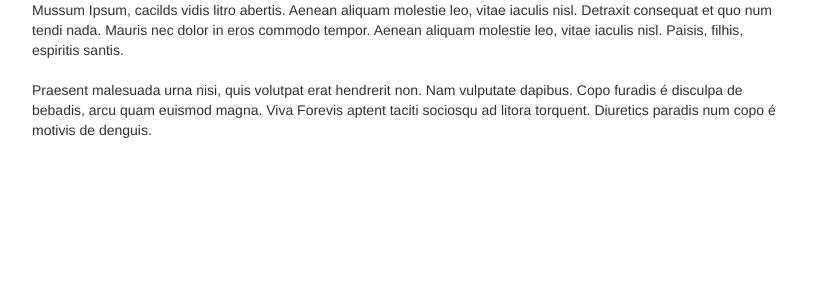
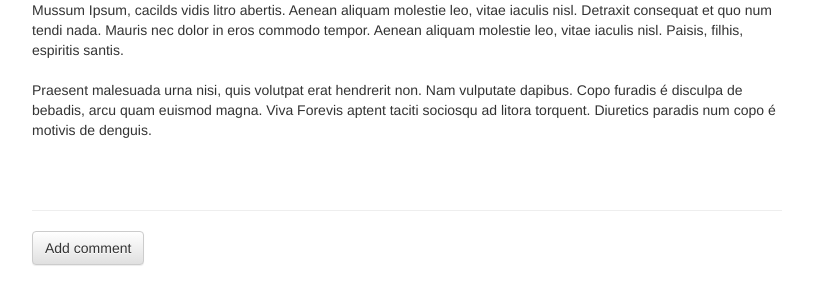
Before and after one commit to vanessakoch/DjangoTutorial, a Django app: page /post/1/ in a window 1280 px wide. Shown: the part 227-532 px from the top of the page, without its empty margins (23-836 px from the left). Run offline with Django 3.2, Linux system fonts and the light colour scheme; data comes from the database, SQL or seed files in the repository; both versions use the stored data as it was after the commit; some libraries are stand-ins or nearby versions.

Commit message:
add correção na sessão de comentários do blog

```diff
--- a/blog/models.py
+++ b/blog/models.py
@@ -16,6 +16,10 @@ class Post(models.Model):
     def __str__(self):
         return self.title
 
+    def approved_comments(self):
+        return self.comments.filter(approved_comment=True)
+
+
 class Comment(models.Model):
     post = models.ForeignKey('blog.Post', on_delete=models.CASCADE, related_name='comments')
     author = models.CharField(max_length=200)
@@ -29,6 +33,3 @@ class Comment(models.Model):
 
     def __str__(self):
         return self.text
-
-def approved_comments(self):
-    return self.comments.filter(approved_comment=True)
--- a/blog/templates/blog/post_detail.html
+++ b/blog/templates/blog/post_detail.html
@@ -18,11 +18,9 @@
       <h2>{{ post.title }}</h2>
       <p>{{ post.text|linebreaksbr }}</p>
     </div>
-{% endblock %}
-
-<hr>
-<a class="btn btn-default" href="{% url 'add_comment_to_post' pk=post.pk %}">Add comment</a>
-{% for comment in post.comments.all %}
+    <hr>
+    <a class="btn btn-default" href="{% url 'add_comment_to_post' pk=post.pk %}">Add comment</a>
+    {% for comment in post.comments.all %}
     {% if user.is_authenticated or comment.approved_comment %}
     <div class="comment">
         <div class="date">
@@ -39,3 +37,4 @@
 {% empty %}
     <p>No comments here yet :(</p>
 {% endfor %}
+{% endblock %}
```
Also changed, not shown: db.sqlite3.
